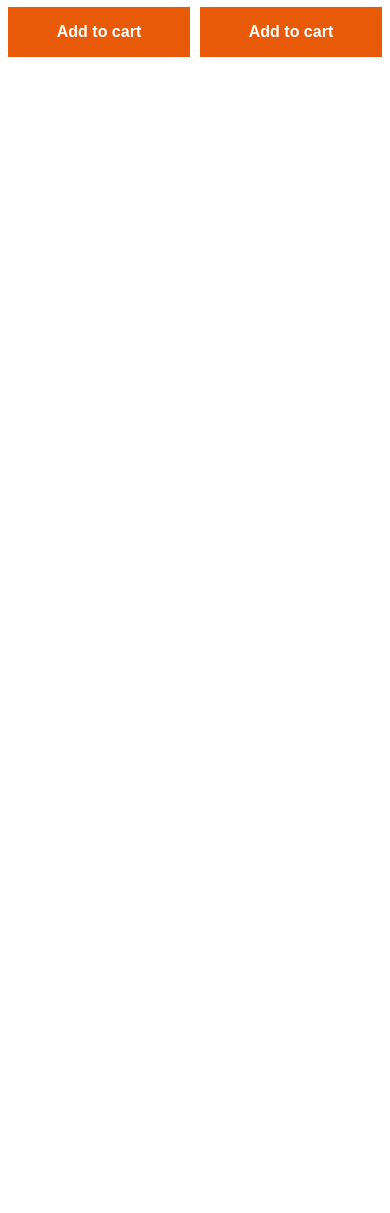
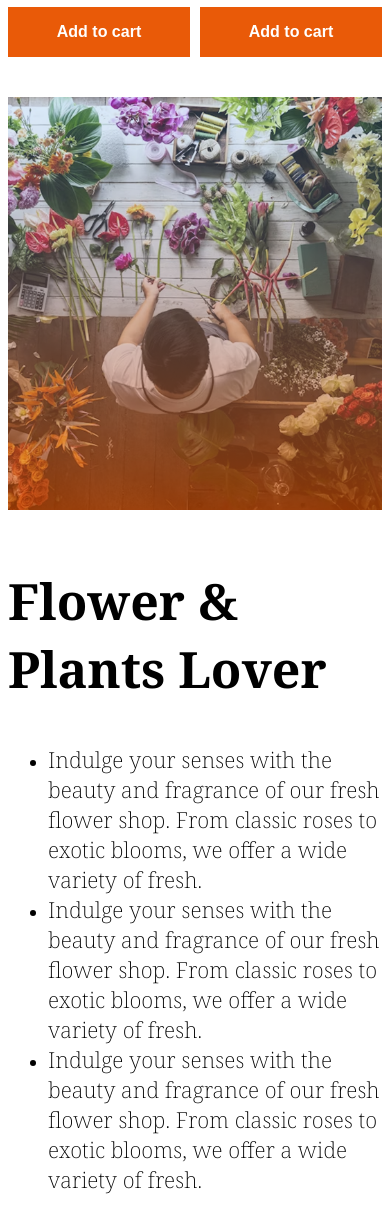
Before and after one commit to duronto0007/responsive-flowers-website, a plain HTML site: page index.html in a window 390 px wide. Shown: the part 2806-4019 px from the top of the page. Before the commit the page ends 2871 px from the top, so only its background shows below. Drawn offline with Linux system fonts and the light colour scheme.

Commit message:
lover section done and rest of the work is on going

```diff
--- a/index.html
+++ b/index.html
@@ -88,6 +88,23 @@
             </div>
         </div>
        </div>
+           <img src="./assets/trusted-badge.png" alt="" id="trusted-badge">
+       <div class="lover-section">
+        <div class="lover-img">
+            <img src="./assets/flower-store.png" alt="">
+        </div>
+        <div class="lover-content">
+            <h2 class="lover-content-heading">Flower & Plants Lover</h2>
+            <ul>
+                <li><p>Indulge your senses with the beauty and fragrance of our fresh flower shop. From classic roses to exotic blooms, we offer a wide variety of fresh.</p></li>
+                <li><p>Indulge your senses with the beauty and fragrance of our fresh flower shop. From classic roses to exotic blooms, we offer a wide variety of fresh.</p></li>
+                <li><p>Indulge your senses with the beauty and fragrance of our fresh flower shop. From classic roses to exotic blooms, we offer a wide variety of fresh.</p></li>
+            </ul>
+        </div>
+
+       </div>
+
+
     </main>
     <footer>
 
--- a/styles/style.css
+++ b/styles/style.css
@@ -120,6 +120,47 @@ span{
     font-size: 16px;
     font-weight: 600;
 }
+/* Lover section style */
+.lover-section{
+    display: flex;
+    width: 1140px;
+    height: 597px;
+    margin: 0 auto;
+    gap: 35px;
+
+}
+#trusted-badge{
+
+    width: 286px;
+    height: 286px;
+    margin-left: 450px;
+    position: relative;
+    top: 130px;
+    margin-top: -50px;
+}
+.lover-img{
+    width: 540px;
+    height: 597px;
+
+}
+.lover-img img{
+    width: 540px;
+    height: 597px;
+
+}
+.lover-content{
+    width: 540px;
+    height: 521px;
+}
+.lover-content-heading{
+    font-size: 50px;
+    color: #000000;
+}
+ul li p{
+    font-size: 22px;
+    font-weight: 200;
+    margin: 0px
+}
 
 
 
@@ -174,5 +215,29 @@ span{
     .add-to-cart{
         width: 100%;
     }
+    #trusted-badge{
+        display: none;
+    }
+    .lover-section{
+    display: flex;
+    flex-direction: column;
+    width: 100%;
+    height: auto;
+    margin: 0 auto;
+    gap: 10px;
+    margin-top: 40px;
+    }
+    .lover-img{
+    width: 100%;
+    height: auto;
+   }
+    .lover-img img{
+    width: 100%;
+    height: auto;
+    }
+    .lover-content{
+    width: 100%;
+    height: auto;
+    }
 
 }
```
